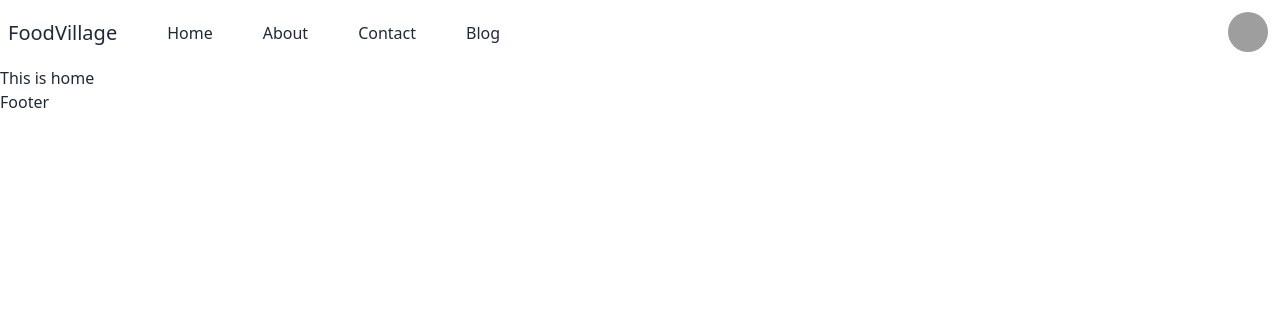
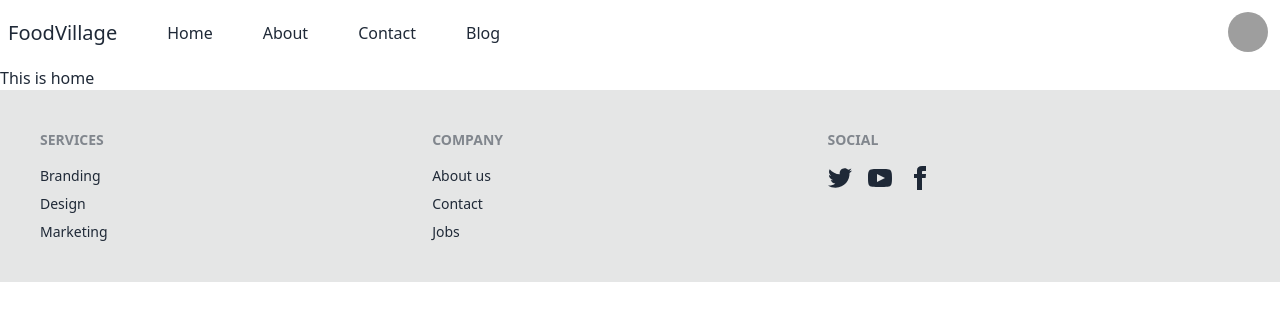
Before and after one commit to abrahman002/Chef-Recipe-Hunter, a React (Vite) app: page / in a window 1280 px wide. Shown: the top 320 px of the page. Built offline with nearby package versions, Linux system fonts and the light colour scheme; grey boxes are pictures that could not be loaded.

Commit message:
added footer

```diff
--- a/src/Shared/Footer/Footer.jsx
+++ b/src/Shared/Footer/Footer.jsx
@@ -3,9 +3,30 @@
 
 const Footer = () => {
     return (
-        <div>
-            <h1>Footer</h1>
-        </div>
+        <footer className="footer p-10 bg-base-300 text-base-content">
+            <div>
+                <span className="footer-title">Services</span>
+                <a className="link link-hover">Branding</a>
+                <a className="link link-hover">Design</a>
+                <a className="link link-hover">Marketing</a>
+
+            </div>
+            <div>
+                <span className="footer-title">Company</span>
+                <a className="link link-hover">About us</a>
+                <a className="link link-hover">Contact</a>
+                <a className="link link-hover">Jobs</a>
+
+            </div>
+            <div>
+                <span className="footer-title">Social</span>
+                <div className="grid grid-flow-col gap-4">
+                    <a><svg xmlns="http://www.w3.org/2000/svg" width="24" height="24" viewBox="0 0 24 24" className="fill-current"><path d="M24 4.557c-.883.392-1.832.656-2.828.775 1.017-.609 1.798-1.574 2.165-2.724-.951.564-2.005.974-3.127 1.195-.897-.957-2.178-1.555-3.594-1.555-3.179 0-5.515 2.966-4.797 6.045-4.091-.205-7.719-2.165-10.148-5.144-1.29 2.213-.669 5.108 1.523 6.574-.806-.026-1.566-.247-2.229-.616-.054 2.281 1.581 4.415 3.949 4.89-.693.188-1.452.232-2.224.084.626 1.956 2.444 3.379 4.6 3.419-2.07 1.623-4.678 2.348-7.29 2.04 2.179 1.397 4.768 2.212 7.548 2.212 9.142 0 14.307-7.721 13.995-14.646.962-.695 1.797-1.562 2.457-2.549z"></path></svg></a>
+                    <a><svg xmlns="http://www.w3.org/2000/svg" width="24" height="24" viewBox="0 0 24 24" className="fill-current"><path d="M19.615 3.184c-3.604-.246-11.631-.245-15.23 0-3.897.266-4.356 2.62-4.385 8.816.029 6.185.484 8.549 4.385 8.816 3.6.245 11.626.246 15.23 0 3.897-.266 4.356-2.62 4.385-8.816-.029-6.185-.484-8.549-4.385-8.816zm-10.615 12.816v-8l8 3.993-8 4.007z"></path></svg></a>
+                    <a><svg xmlns="http://www.w3.org/2000/svg" width="24" height="24" viewBox="0 0 24 24" className="fill-current"><path d="M9 8h-3v4h3v12h5v-12h3.642l.358-4h-4v-1.667c0-.955.192-1.333 1.115-1.333h2.885v-5h-3.808c-3.596 0-5.192 1.583-5.192 4.615v3.385z"></path></svg></a>
+                </div>
+            </div>
+        </footer>
     );
 };
 
```
